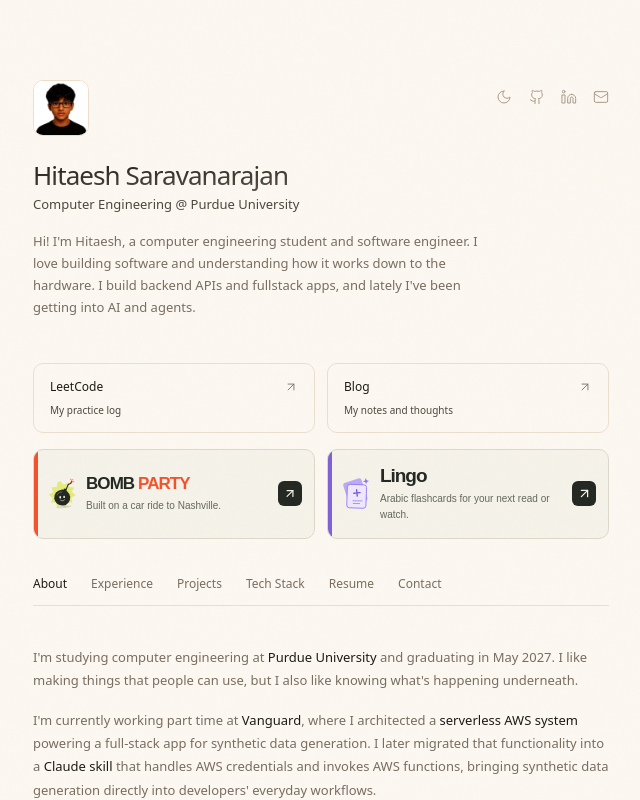
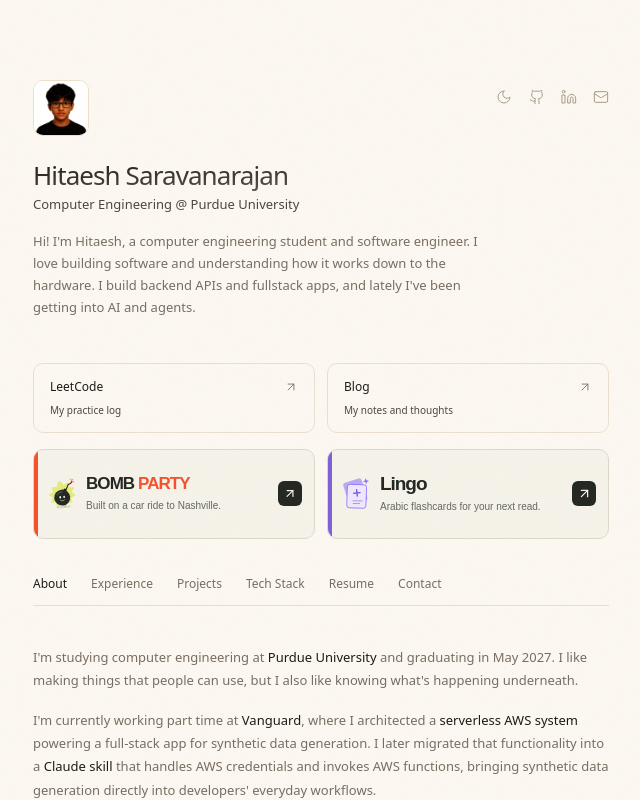
Before and after one commit to hitaesh77/portfolio, a Next.js app: page / in a window 1280 px wide. Shown: the top 800 px of the page, without its empty margins (319-959 px from the left). Built offline with nearby package versions, Linux system fonts and the light colour scheme.

Commit message:
Update story text in lingo-card component

```diff
--- a/app/components/lingo-card.tsx
+++ b/app/components/lingo-card.tsx
@@ -14,7 +14,7 @@ export default function LingoCard({ compact = false }: { compact?: boolean }) {
     </span>
     <div className={styles.copy}>
       <h2 className={styles.title}>Lingo</h2>
-      <p className={styles.story}>Arabic flashcards for your next read or watch.</p>
+      <p className={styles.story}>Arabic flashcards for your next read.</p>
     </div>
     <span className={styles.action}><span>Try Lingo</span><ArrowUpRight size={15} strokeWidth={2} aria-hidden="true" /></span>
   </a>;
```
